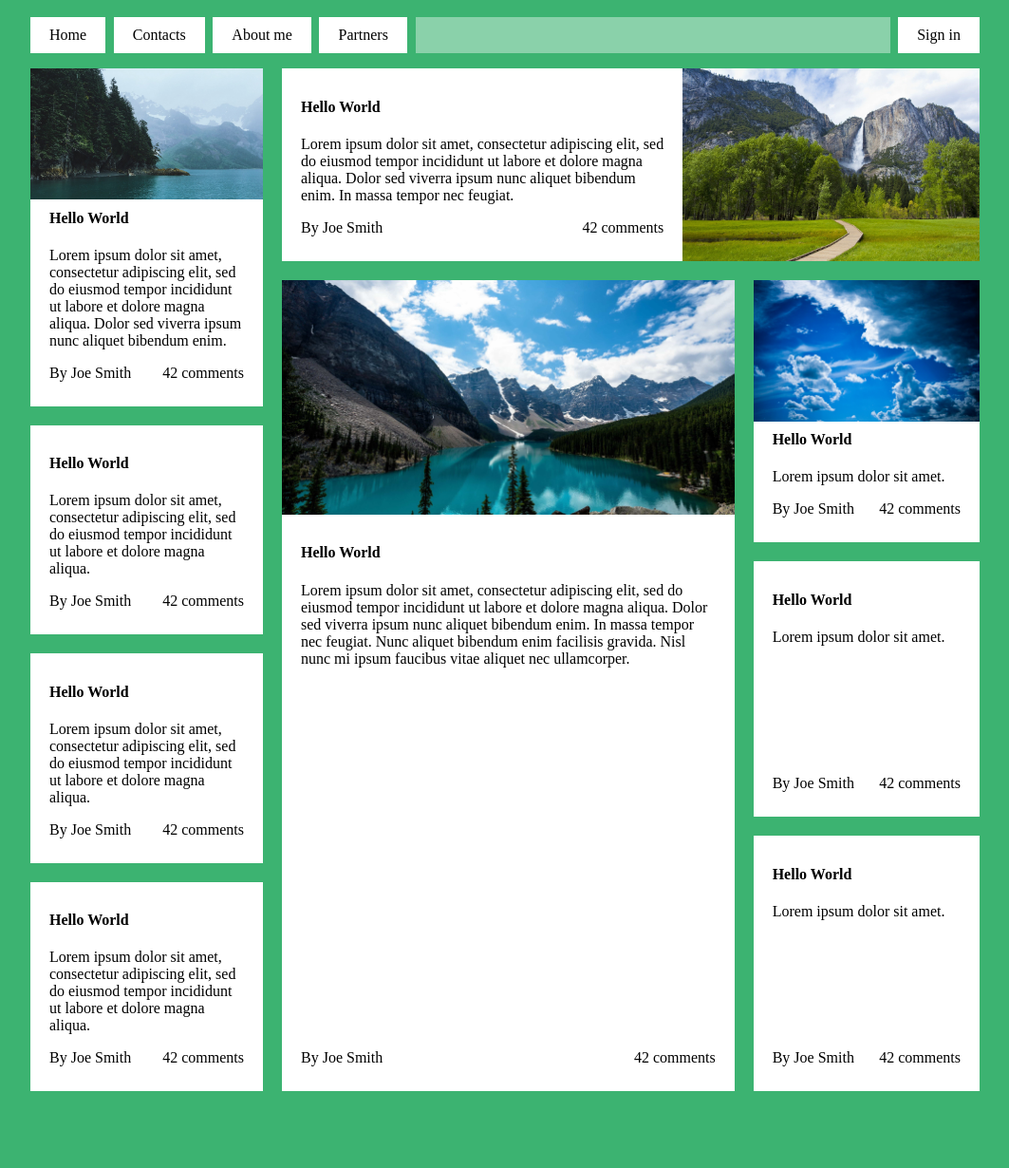
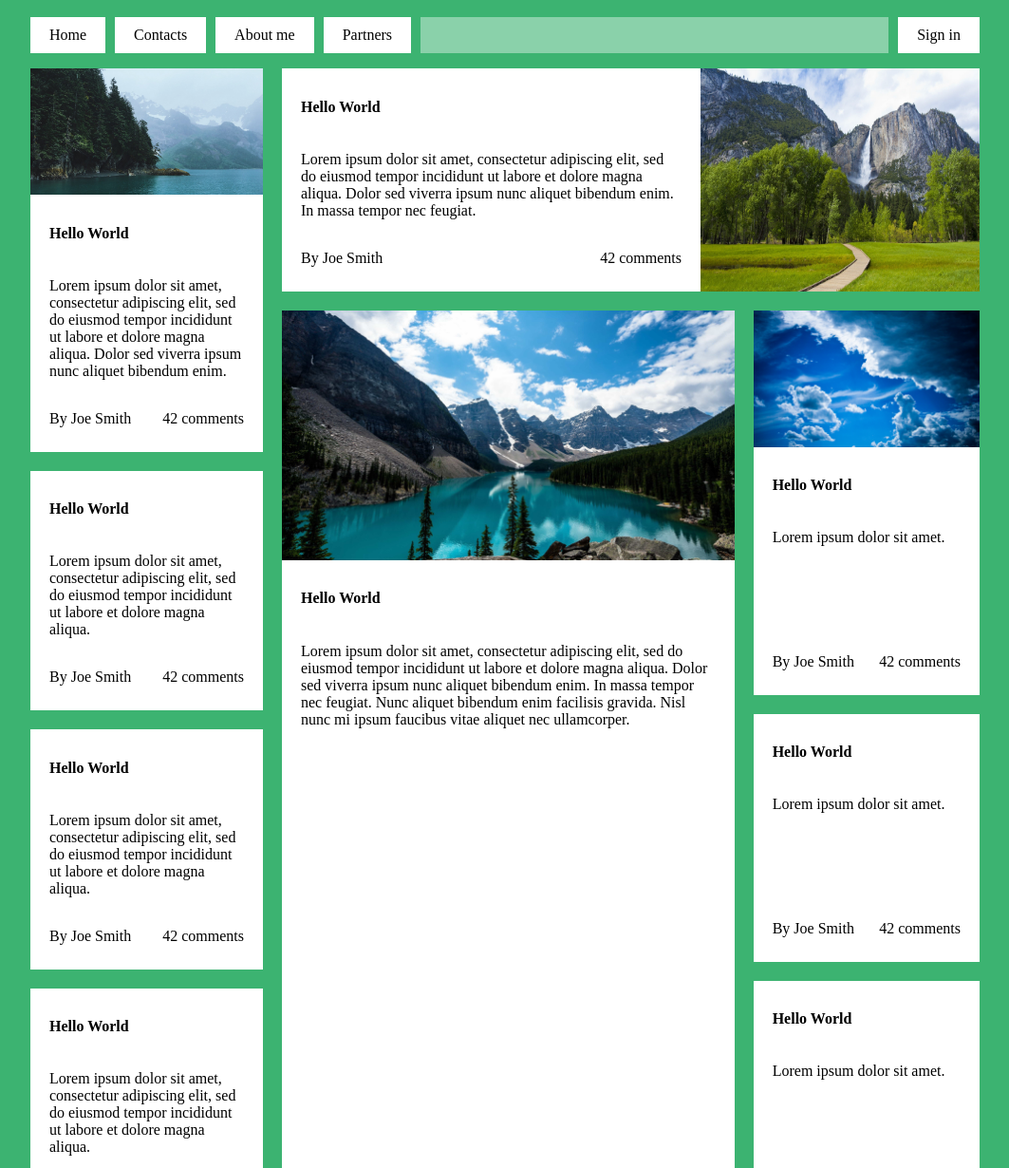
Before and after one commit to frostyvis/First_try_frontend, a plain HTML site: page Flexbox layout/index.html in a window 1280 px wide. Shown: the part 70-1300 px from the top of the page at 95% size, without its empty margins (108-1171 px from the left). Before the commit the page ends 1259 px from the top, so only its background shows below. Drawn offline with Linux system fonts and the light colour scheme.

Commit message:
final fixes

```diff
--- a/Flexbox layout/index.html
+++ b/Flexbox layout/index.html
@@ -16,7 +16,7 @@
         <h1>Flexbox Layout</h1>
     </header>
 
-    <nav>
+    <nav class="nav-header">
         <ul>
             <li><a href="#">Home</a></li>
             <li><a href="#">Contacts</a></li>
@@ -29,110 +29,122 @@
 
     <main>
 
-        <div class="left_column">
-            <div class="section_img">
-                <img src="lake.jpg" alt="lake">
-                <section>
-                    <h4>Hello World</h4>
-                    Lorem ipsum dolor sit amet, consectetur adipiscing elit, sed do eiusmod tempor incididunt ut labore
-                    et
+        <div class="side-content">
+            <img class="item-img" src="lake.jpg" alt="lake">
+            <article class="item">
+                <h4 class="item-header">Hello World</h4>
+                <p class="item-content">
+                    Lorem ipsum dolor sit amet, consectetur adipiscing elit, sed do eiusmod tempor
+                    incididunt ut labore et
                     dolore magna aliqua. Dolor sed viverra ipsum nunc aliquet bibendum enim.
-                    <div class="div_p">
-                        <p>By Joe Smith </p>
-                        <p>42 comments</p>
+                </p>
+                <div class="item-footer">
+                    <p class="author">By Joe Smith </p>
+                    <p class="comments">42 comments</p>
                 </div>
-                </section>
+            </article>
+            <article class="item">
+                <h4 class="item-header">Hello World</h4>
+                <p class="item-content">
+                    Lorem ipsum dolor sit amet, consectetur adipiscing elit, sed do eiusmod tempor
+                    incididunt ut labore et dolore magna aliqua.
+                </p>
+                <div class="item-footer">
+                    <p class="author">By Joe Smith </p>
+                    <p class="comments">42 comments</p>
                 </div>
-            <section>
-                <h4>Hello World</h4>
-                Lorem ipsum dolor sit amet, consectetur adipiscing elit, sed do eiusmod tempor incididunt ut labore et
-                dolore magna aliqua.
-                <div class="div_p">
-                    <p>By Joe Smith </p>
-                    <p>42 comments</p>
+            </article>
+            <article class="item">
+                <h4 class="item-header">Hello World</h4>
+                <p class="item-content">
+                    Lorem ipsum dolor sit amet, consectetur adipiscing elit, sed do eiusmod tempor
+                    incididunt ut labore et dolore magna aliqua.
+                </p>
+                <div class="item-footer">
+                    <p class="author">By Joe Smith </p>
+                    <p class="comments">42 comments</p>
                 </div>
-            </section>
-            <section>
-                <h4>Hello World</h4>
-                Lorem ipsum dolor sit amet, consectetur adipiscing elit, sed do eiusmod tempor incididunt ut labore et
-                dolore magna aliqua.
-                <div class="div_p">
-                    <p>By Joe Smith </p>
-                    <p>42 comments</p>
+            </article>
+            <article class="item">
+                <h4 class="item-header">Hello World</h4>
+                <p class="item-content">
+                    Lorem ipsum dolor sit amet, consectetur adipiscing elit, sed do eiusmod tempor
+                    incididunt ut labore et dolore magna aliqua.
+                </p>
+                <div class="item-footer">
+                    <p class="author">By Joe Smith </p>
+                    <p class="comments">42 comments</p>
                 </div>
-            </section>
-            <section>
-                <h4>Hello World</h4>
-                Lorem ipsum dolor sit amet, consectetur adipiscing elit, sed do eiusmod tempor incididunt ut labore et
-                dolore magna aliqua.
-                <div class="div_p">
-                    <p>By Joe Smith </p>
-                    <p>42 comments</p>
+            </article>
         </div>
-            </section>
+        <div class="main-content">
+            <div class="horizontal-content">
+                <img class="item-img" src="trail.jpg" alt="trail">
+                <article class="item item-horizontal">
+                    <h4 class="item-header">Hello World</h4>
+                    <p class="item-content">
+                        Lorem ipsum dolor sit amet, consectetur adipiscing elit, sed do eiusmod tempor
+                        incididunt ut labore et dolore magna aliqua. Dolor sed viverra ipsum nunc aliquet bibendum enim.
+                        In massa tempor nec feugiat.
+                    </p>
+                    <div class="item-footer">
+                        <p class="author">By Joe Smith </p>
+                        <p class="comments">42 comments</p>
                     </div>
-        <div class="center">
-            <div class="top section_img">
-                    <div><img src="trail.jpg" alt="trail"></div>
-                    <section>
-                        <h4>Hello World</h4>
+                </article>
+            </div>
+            <div class="vertical-content">
+                <div class="main-vertical-content">
+                    <img class="item-img" src="mountain.jpg" alt="mountain">
+                    <article class="item">
+                        <h4 class="item-header">Hello World</h4>
+                        <p class="item-content">
                             Lorem ipsum dolor sit amet, consectetur adipiscing elit, sed do eiusmod tempor incididunt ut
-                        labore
-                        et
-                        dolore magna aliqua. Dolor sed viverra ipsum nunc aliquet bibendum enim. In massa tempor nec
-                        feugiat.
-                        <div class="div_p">
-                            <p>By Joe Smith </p>
-                            <p>42 comments</p>
+                            labore et dolore magna aliqua. Dolor sed viverra ipsum nunc aliquet bibendum enim. In massa
+                            tempor nec
+                            feugiat. Nunc aliquet bibendum enim facilisis gravida. Nisl nunc mi ipsum faucibus vitae
+                            aliquet
+                            nec
+                            ullamcorper.
+                        </p>
+                        <div class="item-footer">
+                            <p class="author">By Joe Smith </p>
+                            <p class="comments">42 comments</p>
                         </div>
-                    </section>
+                    </article>
                 </div>
-            <div class="bot">
-                <div class="bot_left section_img">
-                        <div><img src="mountain.jpg" alt="maountain"></div>
-                    <section>
-                        <h4>Hello World</h4>
-                        Lorem ipsum dolor sit amet, consectetur adipiscing elit, sed do eiusmod tempor incididunt ut
-                        labore
-                        et
-                        dolore magna aliqua. Dolor sed viverra ipsum nunc aliquet bibendum enim. In massa tempor nec
-                        feugiat.
-                        Nunc aliquet bibendum enim facilisis gravida. Nisl nunc mi ipsum faucibus vitae aliquet nec
-                        ullamcorper.
-                        <div class="div_p">
-                            <p>By Joe Smith </p>
-                            <p>42 comments</p>
+                <div class="side-vertical-content">
+                    <img class="item-img" src="cloud.jpg" alt="cloud">
+                    <article class="item">
+                        <h4 class="item-header">Hello World</h4>
+                        <p class="item-content">
+                            Lorem ipsum dolor sit amet.
+                        </p>
+                        <div class="item-footer">
+                            <p class="author">By Joe Smith</p>
+                            <p class="comments">42 comments</p>
                         </div>
-                    </section>
+                    </article>
+                    <article class="item">
+                        <h4 class="item-header">Hello World</h4>
+                        <p class="item-content">
+                            Lorem ipsum dolor sit amet.
+                        </p>
+                        <div class="item-footer">
+                            <p class="author">By Joe Smith </p>
+                            <p class="comments">42 comments</p>
                         </div>
-                <div class="bot_right">
-                    <div class="section_img">
-                        <div><img src="cloud.jpg" alt="cloud"></div>
-                        <section>
-                        <h4>Hello World</h4>
+                    </article>
+                    <article class="item">
+                        <h4 class="item-header">Hello World</h4>
+                        <p class="item-content">
                             Lorem ipsum dolor sit amet.
-                        <div class="div_p">
-                            <p>By Joe Smith </p>
-                            <p>42 comments</p>
+                        </p>
+                        <div class="item-footer">
+                            <p class="author">By Joe Smith </p>
+                            <p class="comments">42 comments</p>
                         </div>
-                        </section>
-                    </div>
-                    <section>
-                        <h4>Hello World</h4>
-                        Lorem ipsum dolor sit amet.
-                        <div class="div_p">
-                            <p>By Joe Smith </p>
-                            <p>42 comments</p>
-                        </div>
-                    </section>
-                    <section>
-                        <h4>Hello World</h4>
-                        Lorem ipsum dolor sit amet.
-                        <div class="div_p">
-                            <p>By Joe Smith </p>
-                            <p>42 comments</p>
-                        </div>
-                    </section>
+                    </article>
                 </div>
             </div>
         </div>
--- a/Flexbox layout/style.css
+++ b/Flexbox layout/style.css
@@ -9,7 +9,7 @@ header {
   color: #fff;
 }
 
-.div_p {
+.item-footer {
   display: flex;
   justify-content: space-between;
   flex-direction: row;
@@ -22,34 +22,38 @@ main {
   align-items: center;
 }
 
-nav ul {
+.nav-header ul {
   padding-left: 0;
   list-style-type: none;
   display: flex;
   flex-direction: column;
 }
 
-nav ul :nth-child(6) {
+.nav-header ul :nth-child(6) {
   order: -1;
   margin: 0 0 10px 0;
 }
 
-nav a {
+.nav-header li {
+  flex: 1 0 auto;
+}
+
+.nav-header a {
   text-decoration: none;
   padding: 20px;
   display: block;
   background-color: #fff;
 }
 
-nav a:link {
+.nav-header a:link {
   color: #000;
 }
 
-nav input {
+.nav-header input {
   display: none;
 }
 
-section {
+.item {
   background-color: #fff;
   padding: 10px 20px;
   margin-bottom: 20px;
@@ -58,9 +62,9 @@ section {
   flex-direction: column;
 }
 
-img {
+.item-img {
   width: 100%;
-  margin-bottom: -25px;
+  margin-bottom: -5px;
 }
 
 @media screen and (min-width: 800px) and (max-width: 1000px) {
@@ -70,65 +74,70 @@ img {
     flex-wrap: nowrap;
   }
 
-  nav ul {
+  main > :first-child {
+    margin-right: 20px;
+  }
+
+  .nav-header ul {
     flex-direction: row;
     justify-content: space-between;
   }
 
-  nav ul :nth-child(6) {
+  .nav-header ul :nth-child(6) {
     order: 0;
     margin: 0;
   }
 
-  nav input {
+  .nav-header li {
+    flex: 1 0 auto;
+    margin-right: 10px;
+  }
+
+  .nav-header :nth-child(5) {
+    flex: 1 1 100%;
+  }
+
+  .nav-header input {
     display: block;
     background-color: #8ad1aa;
     border-style: none;
     height: 38px;
-    width: 430px;
+    width: 100%;
     padding: 0px;
     font-size: 25px;
   }
 
-  nav a {
+  .nav-header a {
     padding: 10px 20px;
   }
 
-  main > div {
-    width: 50%;
-  }
-
-  .left_column {
+  .side-content {
     flex: 1;
-    margin-right: 20px;
     display: flex;
     flex-direction: column;
   }
 
-  .center {
+  .main-content {
     flex: 2;
     display: flex;
     flex-direction: column;
   }
 
-  .bot {
+  .vertical-content {
     display: flex;
     flex: 1;
   }
 
-  .bot_left {
+  .vertical-content > :first-child {
     margin-right: 20px;
+  }
+
+  .main-vertical-content,
+  .side-vertical-content {
     display: flex;
     flex-direction: column;
     flex: 1;
   }
-
-    .bot_right{
-    display: flex;
-    flex-direction: column;
-    flex: 1;
-    }
-
 }
 
 @media screen and (min-width: 1000px) {
@@ -140,81 +149,91 @@ img {
     margin: 0 auto;
   }
 
-  nav {
+  main > :first-child{
+    margin-right: 20px;
+  }
+
+  .nav-header {
     width: 1000px;
     margin: 0 auto;
   }
 
-  nav ul {
+  .nav-header ul {
     flex-direction: row;
     justify-content: space-between;
   }
 
-  nav ul :nth-child(6) {
+  .nav-header ul :nth-child(6) {
     order: 0;
     margin: 0;
   }
 
-  nav input {
+  .nav-header li {
+    flex: 1 0 auto;
+    margin-right: 10px;
+  }
+
+  .nav-header :nth-child(5) {
+    flex: 1 1 100%;
+  }
+
+  .nav-header input {
     display: block;
     background-color: #8ad1aa;
     border-style: none;
     height: 38px;
-    width: 500px;
+    width: 100%;
     padding: 0px;
     font-size: 25px;
   }
 
-  nav a {
+  .nav-header a {
     padding: 10px 20px;
   }
 
-  .left_column {
+  .side-content {
     flex: 1;
-    margin-right: 20px;
+    display: flex;
+    flex-direction: column;
   }
 
-  .center {
+  .main-content {
     flex: 3;
     display: flex;
     flex-direction: column;
   }
 
-  .top {
+  .horizontal-content {
     display: flex;
     flex-direction: row-reverse;
+  }
+
+  .horizontal-content >.item-img{
+    flex: 1;
+    width: 40%;
     margin-bottom: 20px;
   }
 
-  .top > div {
-    flex: 0 1 45%;
+  .item-horizontal{
+    flex: 2;
   }
 
-  .top > section {
-    flex: 0 1 55%;
-  }
-
-  .top > * {
-    margin: 0;
-  }
-
-  .top > div > img {
-    height: 100%;
-  }
-
-  .bot {
+  .vertical-content {
     display: flex;
     flex: 1;
   }
 
-  .bot_left {
+  .vertical-content > :first-child {
     margin-right: 20px;
+  }
+
+  .main-vertical-content {
     display: flex;
     flex-direction: column;
     flex: 2;
   }
 
-  .bot_right{
+  .side-vertical-content {
     display: flex;
     flex-direction: column;
     flex: 1;
```
Also changed, not shown: Flexbox layout/index-test.html (deleted, +0 -155 lines). Lines whose indentation alone changed are shown as unchanged.
